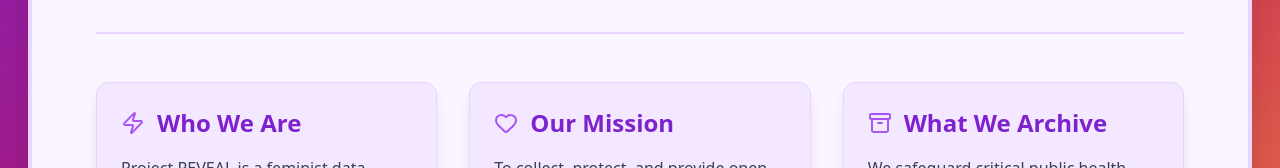
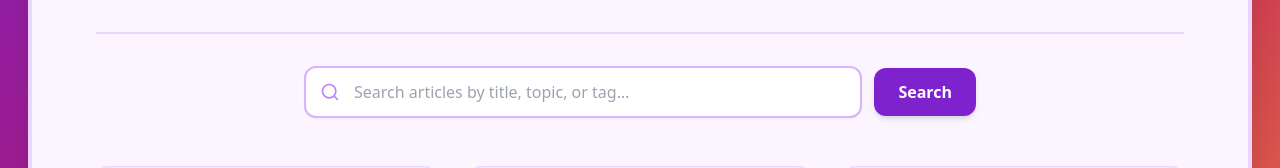
Before and after one commit to KRanpura/project-reveal, a React (Vite) app: page / in a window 1280 px wide. Shown: the part 385-553 px from the top of the page. Built offline with nearby package versions, Linux system fonts and the light colour scheme; no server answers.

Commit message:
home tab search bar

```diff
--- a/src/App.jsx
+++ b/src/App.jsx
@@ -95,6 +95,7 @@ function AboutDropdown() {
 function App() {
   const [articles, setArticles] = useState([]);
   const [articlesLoading, setArticlesLoading] = useState(true);
+  const [globalSearch, setGlobalSearch] = useState('');
 
   useEffect(() => {
     fetch(`${API}/api/articles/public`)
@@ -135,7 +136,7 @@ function App() {
         <div className="max-w-7xl mx-auto px-4 sm:px-6 lg:px-8">
           <div className="flex justify-between items-center h-16">
 
-            {/* Branding (NOW CLICKABLE) */}
+            {/* Branding */}
             <Link to="/" className="flex items-center space-x-2">
               <img src={logo} alt="Project REVEAL Logo" className="h-12 w-12 object-contain" />
               <span className="text-3xl font-extrabold" style={{ color: PRIMARY_COLOR }}>PROJECT</span>
@@ -168,7 +169,10 @@ function App() {
       <main className="max-w-7xl mx-auto p-4 md:p-8">
         <div className="bg-purple-50 rounded-xl shadow-2xl p-6 ring-4 ring-purple-200">
           <Routes>
-            <Route path="/" element={<Home logo={logo} />} />
+            <Route
+              path="/"
+              element={<Home logo={logo} onSearch={(q) => { setGlobalSearch(q); }} />}
+            />
             <Route
               path="/browse"
               element={
@@ -177,6 +181,8 @@ function App() {
                   allTags={allTags}
                   speakText={speakText}
                   loading={articlesLoading}
+                  searchQuery={globalSearch}
+                  onSearchChange={setGlobalSearch}
                 />
               }
             />
--- a/src/components/BrowseArticles.jsx
+++ b/src/components/BrowseArticles.jsx
@@ -1,11 +1,21 @@
 import React, { useState } from 'react';
 import ArticleCard from './ArticleCard';
 
-export default function BrowseArticles({ articles, allTags, speakText }) {
+export default function BrowseArticles({ articles, allTags, speakText, loading, searchQuery: externalQuery, onSearchChange }) {
   const [selectedTag, setSelectedTag] = useState(null);
-  const [searchQuery, setSearchQuery] = useState('');
+  const [internalQuery, setInternalQuery] = useState('');
   const [showOriginalAll, setShowOriginalAll] = useState(false);
   const [showAllTags, setShowAllTags] = useState(false);
+
+  const searchQuery = externalQuery !== undefined ? externalQuery : internalQuery;
+  const setSearchQuery = (val) => {
+    if (onSearchChange) onSearchChange(val);
+    else setInternalQuery(val);
+  };
+
+  if (loading) {
+    return <p className="text-gray-700">Loading articles...</p>;
+  }
 
   if (!articles || articles.length === 0) {
     return <p className="text-gray-700">No public articles available.</p>;
@@ -30,7 +40,6 @@ export default function BrowseArticles({ articles, allTags, speakText }) {
     return matchesTag && matchesSearch;
   });
 
-  // helper: format tag nicely
   const formatTag = (tag) =>
     tag
       .split(' ')
@@ -100,9 +109,7 @@ export default function BrowseArticles({ articles, allTags, speakText }) {
           }`}
         >
           <span>{showOriginalAll ? '✏️' : '🤖'}</span>
-          {showOriginalAll
-            ? 'Showing original abstracts'
-            : 'Show original abstracts'}
+          {showOriginalAll ? 'Showing original abstracts' : 'Show original abstracts'}
         </button>
       </div>
 
@@ -125,9 +132,7 @@ export default function BrowseArticles({ articles, allTags, speakText }) {
           ))}
         </div>
       ) : (
-        <p className="text-gray-500 text-sm">
-          No articles match your search.
-        </p>
+        <p className="text-gray-500 text-sm">No articles match your search.</p>
       )}
     </div>
   );
--- a/src/components/Home.jsx
+++ b/src/components/Home.jsx
@@ -1,11 +1,21 @@
-import React from 'react';
-import { Archive, Heart, Zap } from 'lucide-react';
+import React, { useState } from 'react';
+import { useNavigate } from 'react-router-dom';
+import { Archive, Heart, Zap, Search } from 'lucide-react';
 
-const PRIMARY_PURPLE = '#7e22ce'; // Deep Purple
-const ACCENT_ORANGE = '#fb923c'; // Vibrant Orange
-const SOFT_PURPLE = 'bg-purple-50'; // Tailwind soft purple for container
+const PRIMARY_PURPLE = '#7e22ce';
 
-const Home = ({ logo }) => {
+const Home = ({ logo, onSearch }) => {
+  const [inputValue, setInputValue] = useState('');
+  const navigate = useNavigate();
+
+  const handleSearch = (e) => {
+    e.preventDefault();
+    if (inputValue.trim()) {
+      onSearch(inputValue.trim());
+      navigate('/browse');
+    }
+  };
+
   return (
     <div className="p-6 md:p-10">
 
@@ -15,7 +25,7 @@ const Home = ({ logo }) => {
       </div>
 
       {/* Title and Subtitle */}
-        <div className="text-center mb-12 border-b-2 border-purple-200 pb-8">
+      <div className="text-center mb-8 border-b-2 border-purple-200 pb-8">
         <h1 className="text-6xl font-extrabold mb-2 tracking-tight" style={{ color: PRIMARY_PURPLE }}>
           PROJECT REVEAL
         </h1>
@@ -24,9 +34,31 @@ const Home = ({ logo }) => {
         </p>
       </div>
 
+      {/* Search Bar */}
+      <form onSubmit={handleSearch} className="flex items-center gap-3 max-w-2xl mx-auto mb-12">
+        <div className="relative flex-1">
+          <Search className="absolute left-4 top-1/2 -translate-y-1/2 h-5 w-5 text-purple-400 pointer-events-none" />
+          <input
+            type="text"
+            value={inputValue}
+            onChange={(e) => setInputValue(e.target.value)}
+            placeholder="Search articles by title, topic, or tag…"
+            className="w-full pl-12 pr-5 py-3 border-2 border-purple-300 rounded-xl text-base text-gray-800 shadow-sm focus:outline-none focus:ring-2 focus:ring-purple-400 focus:border-purple-500"
+          />
+        </div>
+        <button
+          type="submit"
+          className="px-6 py-3 rounded-xl font-semibold text-white shadow-md transition-colors"
+          style={{ backgroundColor: PRIMARY_PURPLE }}
+          onMouseOver={e => e.currentTarget.style.backgroundColor = '#6b21a8'}
+          onMouseOut={e => e.currentTarget.style.backgroundColor = PRIMARY_PURPLE}
+        >
+          Search
+        </button>
+      </form>
+
       {/* Content Grid */}
       <div className="grid md:grid-cols-3 gap-8">
-            {/* Section 1: Who We Are */}
         <div className="bg-purple-100 p-6 rounded-xl shadow-lg border border-purple-200">
           <h2 className="text-2xl font-bold text-purple-700 mb-4 flex items-center">
             <Zap className="h-6 w-6 mr-3 text-purple-500" />
@@ -40,7 +72,6 @@ const Home = ({ logo }) => {
           </p>
         </div>
 
-            {/* Section 2: Mission */}
         <div className="bg-purple-100 p-6 rounded-xl shadow-lg border border-purple-200">
           <h2 className="text-2xl font-bold text-purple-700 mb-4 flex items-center">
             <Heart className="h-6 w-6 mr-3 text-purple-500" />
@@ -54,7 +85,6 @@ const Home = ({ logo }) => {
           </p>
         </div>
 
-            {/* Section 3: The Archive */}
         <div className="bg-purple-100 p-6 rounded-xl shadow-lg border border-purple-200">
           <h2 className="text-2xl font-bold text-purple-700 mb-4 flex items-center">
             <Archive className="h-6 w-6 mr-3 text-purple-500" />
@@ -69,7 +99,6 @@ const Home = ({ logo }) => {
         </div>
       </div>
 
-        {/* Call to Action/Join the Collective */}
       <div className="mt-12 text-center">
         <p className="text-lg text-gray-600 mb-6">
           Project REVEAL is more than an archive; it is a commitment to protect our community.
```
Lines whose indentation alone changed are shown as unchanged.
